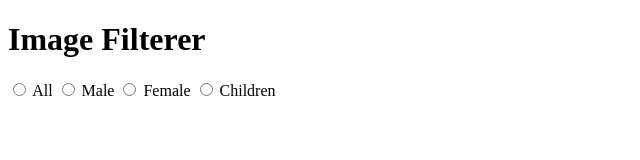
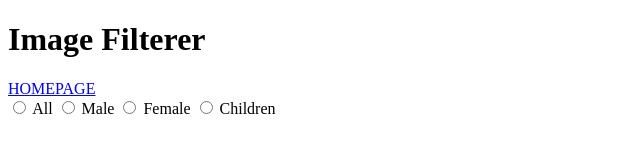
Before and after one commit to ArielBOBE/HCI-ASSIGNMENT-06, a plain HTML site: page image.html in a window 1280 px wide. Shown: the whole page, without its empty margins (0-640 px from the left). Drawn offline with Linux system fonts and the light colour scheme.

Commit message:
Update image.html

```diff
--- a/image.html
+++ b/image.html
@@ -48,6 +48,7 @@
 </head>
 <body>
     <h1>Image Filterer</h1>
+    <figcaption><a href="index.html">HOMEPAGE</a></figcaption>
     <input type="radio" class="all" name="gender">
     <label>All</label>
 
```
